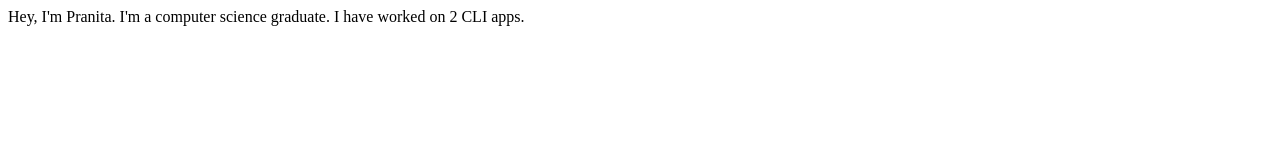
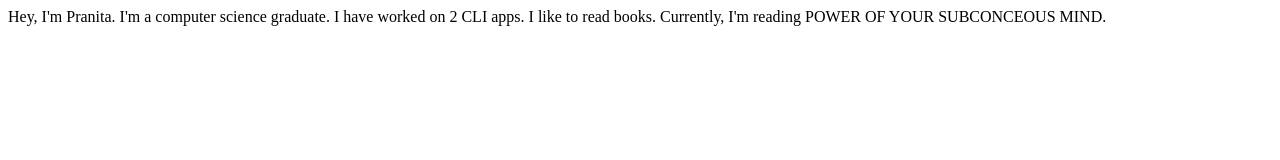
Before and after one commit to 07pranita/Pranita-site, a plain HTML site: page index.html in a window 1280 px wide. Drawn offline with Linux system fonts and the light colour scheme.

Commit message:
add books details.

```diff
--- a/index.html
+++ b/index.html
@@ -10,5 +10,7 @@
     I'm a computer science graduate.
 
     I have worked on 2 CLI apps.
+
+    I like to read books. Currently, I'm reading POWER OF YOUR SUBCONCEOUS MIND.
 </body>
 </html>
```
